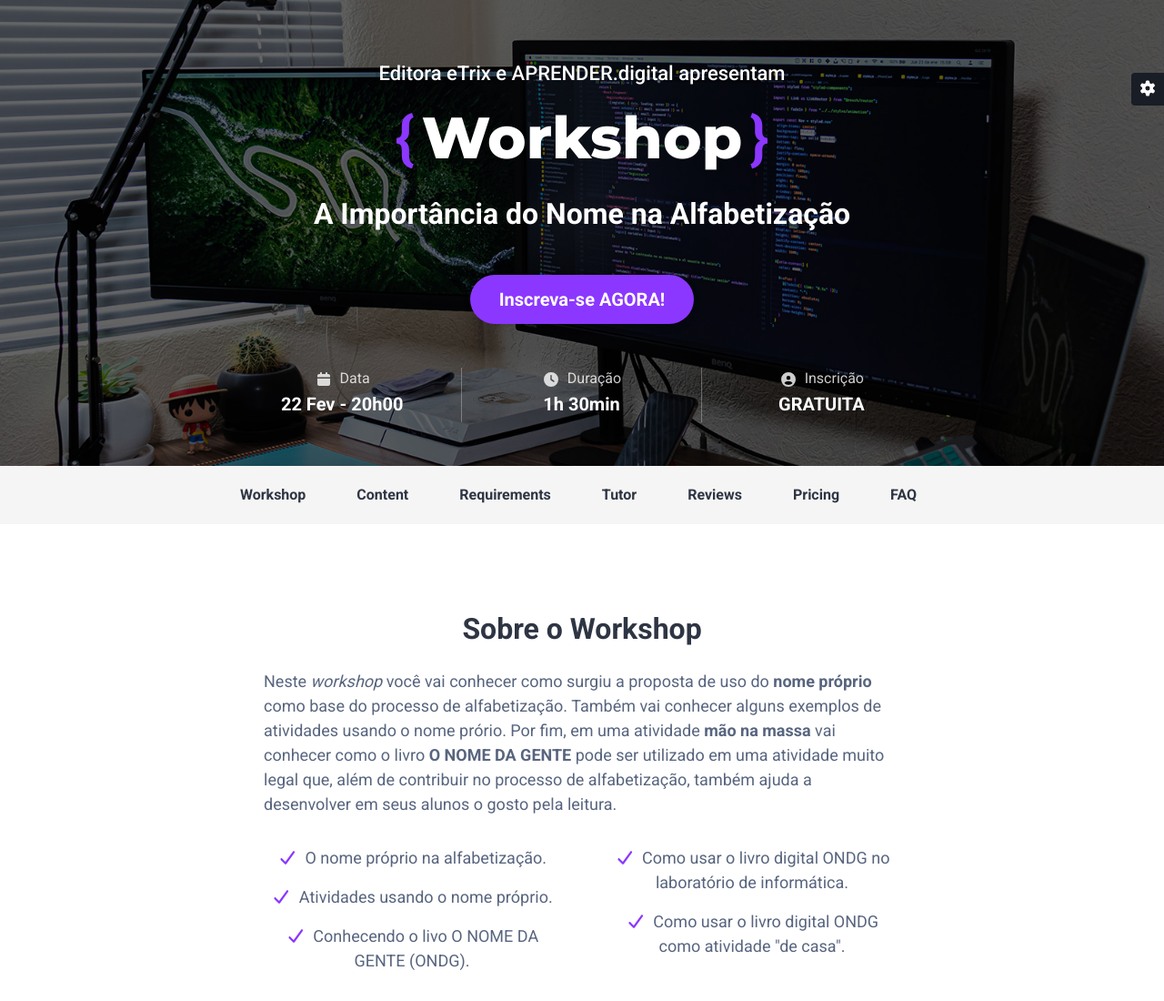
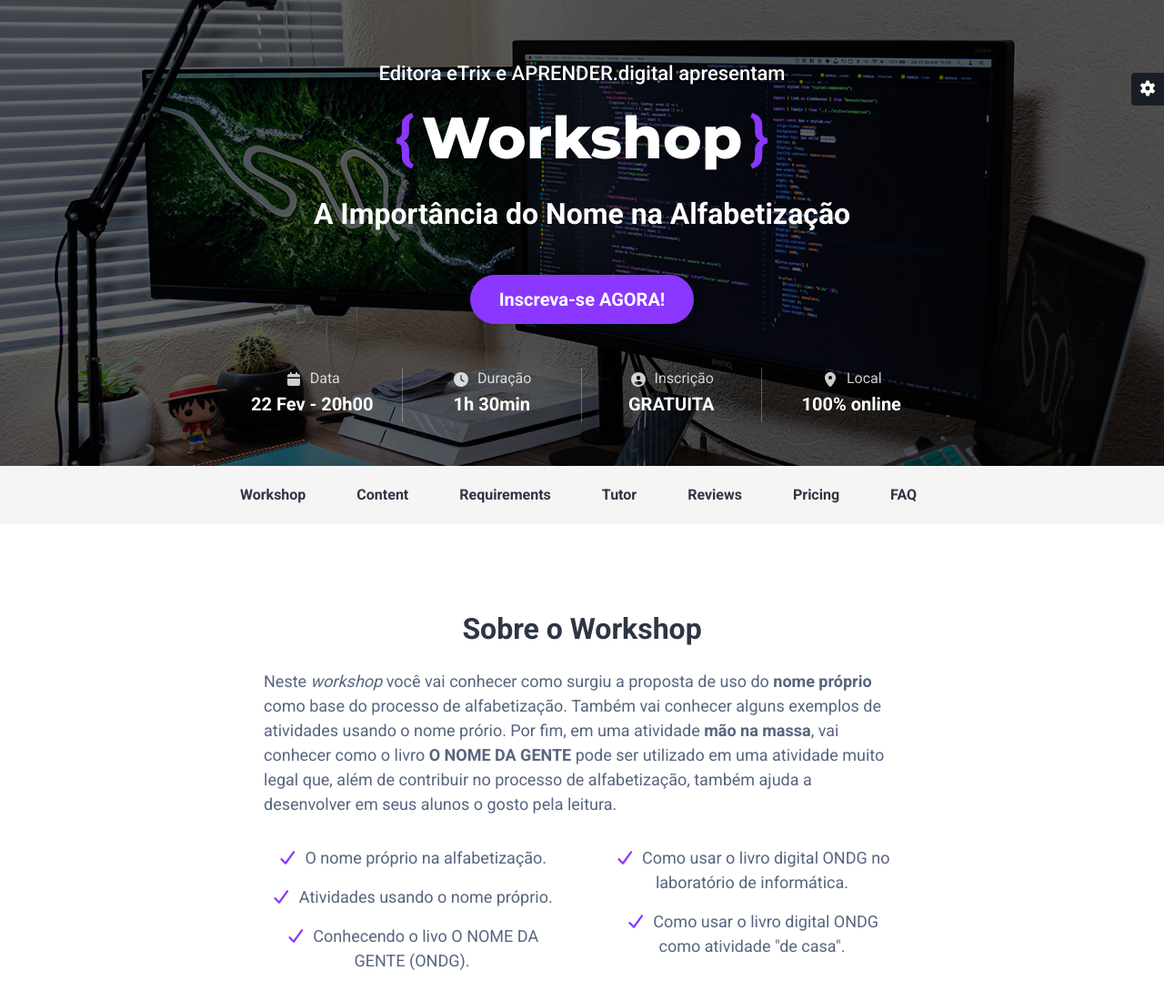
Before and after one commit to aprenderdigital/eventos.aprender.digital, a plain HTML site: page workshop-nome-alfabetizacao/index.html in a window 1280 px wide. Shown: the top 1100 px of the page at 91% size. Drawn offline with Linux system fonts and the light colour scheme.

Commit message:
Update index.html

```diff
--- a/workshop-nome-alfabetizacao/index.html
+++ b/workshop-nome-alfabetizacao/index.html
@@ -42,20 +42,21 @@
 
 					<div class="hero-summary">
 						<div class="row">
-							<div class="item col-4">
+							<div class="item col-3">
 								<div class="summary-desc mb-1"><i class="icon fas fa-calendar mr-2"></i>Data</div>
 								<h4 class="summary-heading"><span class="desc">22 Fev - 20h00</span></h4>
-
 							</div><!--//col-->
-							<div class="item col-4">
+							<div class="item col-3">
 								<div class="summary-desc mb-1"><i class="icon fas fa-clock mr-2"></i>Duração</div>
 								<h4 class="summary-heading"><span class="desc">1h 30min</span></h4>
-
 							</div><!--//col-->
-							<div class="item col-4">
+							<div class="item col-3">
 								<div class="summary-desc mb-1"><i class="icon fas fa-user-circle mr-2"></i>Inscrição</div>
 								<h4 class="summary-heading">GRATUITA</h4>
-
+							</div><!--//col-->
+							<div class="item col-3">
+								<div class="summary-desc mb-1"><i class="icon fas fa-map-marker-alt mr-2"></i>Local</div>
+								<h4 class="summary-heading">100% online</h4>
 							</div><!--//col-->
 						</div><!--//row-->
 					</div><!--//hero-summary-->
@@ -94,7 +95,7 @@
 			            <p class="mb-4">
 										Neste <i>workshop</i> você vai conhecer como surgiu a proposta de uso do <b>nome próprio</b>
 										como base do processo de alfabetização. Também vai conhecer alguns exemplos de atividades usando o nome prório.
-										Por fim, em uma atividade <b>mão na massa</b> vai conhecer como o livro <b>O NOME DA GENTE</b> pode ser utilizado
+										Por fim, em uma atividade <b>mão na massa</b>, vai conhecer como o livro <b>O NOME DA GENTE</b> pode ser utilizado
 										em uma atividade muito legal que, além de contribuir no processo de alfabetização,
 										também ajuda a desenvolver em seus alunos o gosto pela leitura.
 									</p>
```
